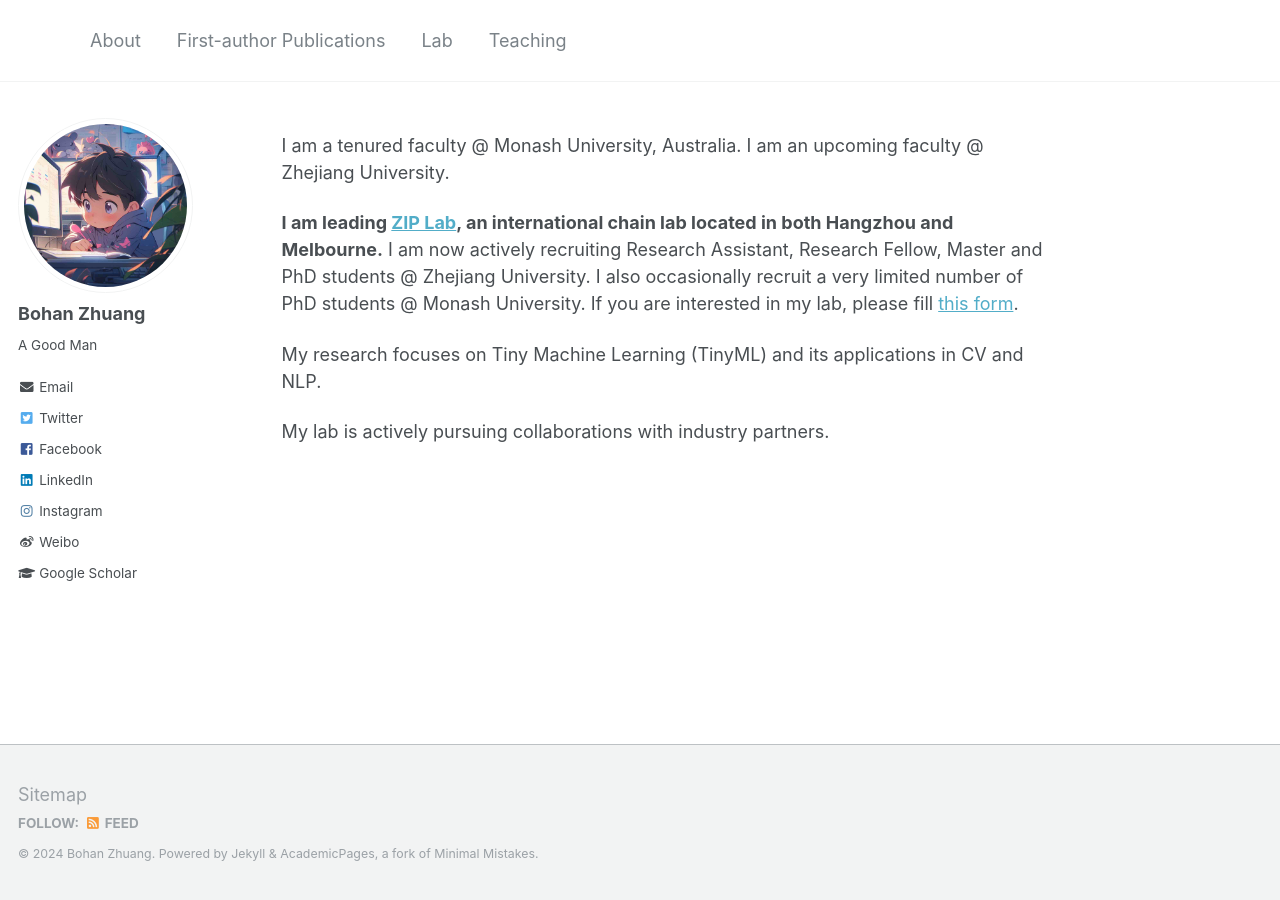
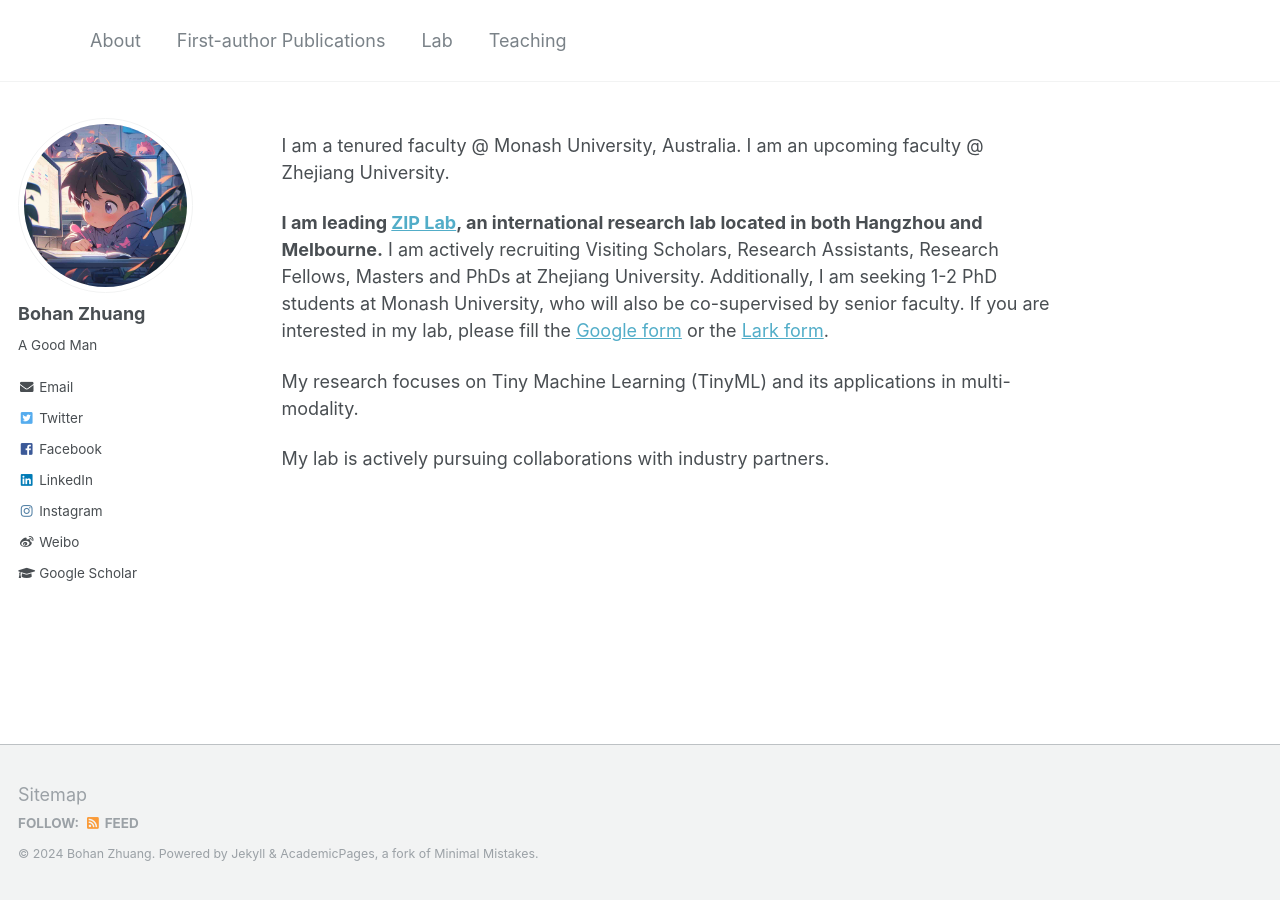
Before and after one commit to bohanzhuang/bohanzhuang.github.io, a Jekyll site: the page built from _pages/about.md, in a window 1280 px wide. Built offline with Jekyll 4.4.1, drawn with Linux system fonts in a browser that asks for light colours.

Commit message:
Update about.md

```diff
--- a/_pages/about.md
+++ b/_pages/about.md
@@ -10,8 +10,8 @@ redirect_from:
 
 I am a tenured faculty @ Monash University, Australia. I am an upcoming faculty @ Zhejiang University.
 
-**I am leading [ZIP Lab](https://ziplab.github.io/), an international chain lab located in both Hangzhou and Melbourne.** I am now actively recruiting Research Assistant, Research Fellow, Master and PhD students @ Zhejiang University. I also occasionally recruit a very limited number of PhD students @ Monash University. If you are interested in my lab, please fill [this form](https://forms.gle/UoR8B19y2NsjtGRJ6).
+**I am leading [ZIP Lab](https://ziplab.github.io/), an international research lab located in both Hangzhou and Melbourne.** I am actively recruiting Visiting Scholars, Research Assistants, Research Fellows, Masters and PhDs at Zhejiang University. Additionally, I am seeking 1-2 PhD students at Monash University, who will also be co-supervised by senior faculty. If you are interested in my lab, please fill the [Google form](https://forms.gle/UoR8B19y2NsjtGRJ6) or the [Lark form](https://mxvxosxi7l.larksuite.com/share/base/form/shrusYz7yBXxAJuWfjkYVy5ZVee).
 
-My research focuses on Tiny Machine Learning (TinyML) and its applications in CV and NLP.
+My research focuses on Tiny Machine Learning (TinyML) and its applications in multi-modality.
 
 My lab is actively pursuing collaborations with industry partners.
```
